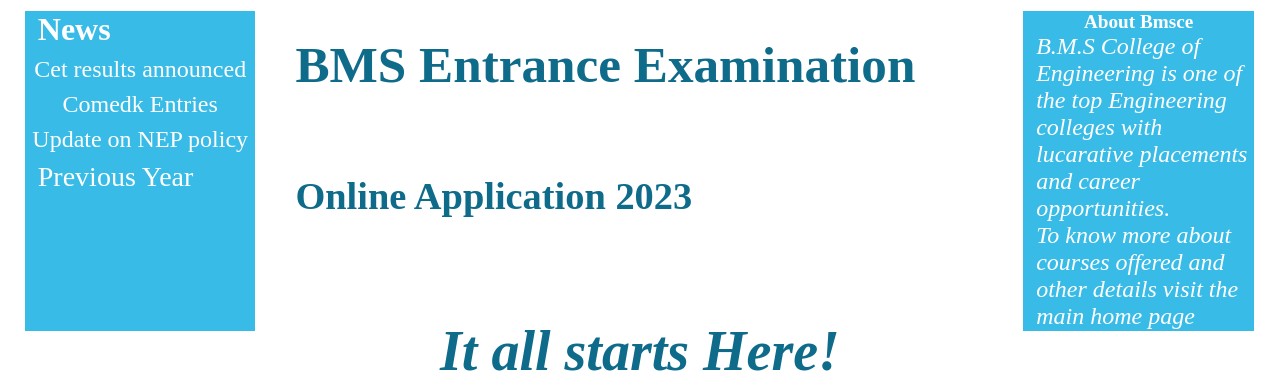
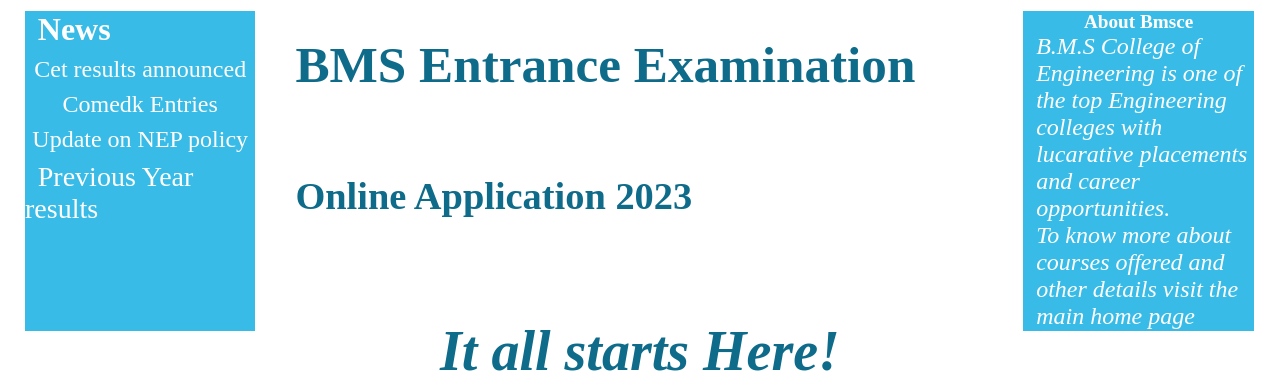
Before and after one commit to Imrancr7/DEVOPS_FINAL, a Django app: page / in a window 1280 px wide. Shown: the part 545-934 px from the top of the page. Run offline with Django 4.2, Linux system fonts and the light colour scheme.

Commit message:
updated table

```diff
--- a/applications/templates/applications/home.html
+++ b/applications/templates/applications/home.html
@@ -50,7 +50,7 @@
                     <a href="#">Update on NEP policy</a>
                 </li>
             </ul>
-            <p><a href="#">Previous Year</a></p>
+            <p><a href="#">Previous Year results</a></p>
         </div>
         <div class="title">
             <h1>BMS Entrance Examination</h1>
```
